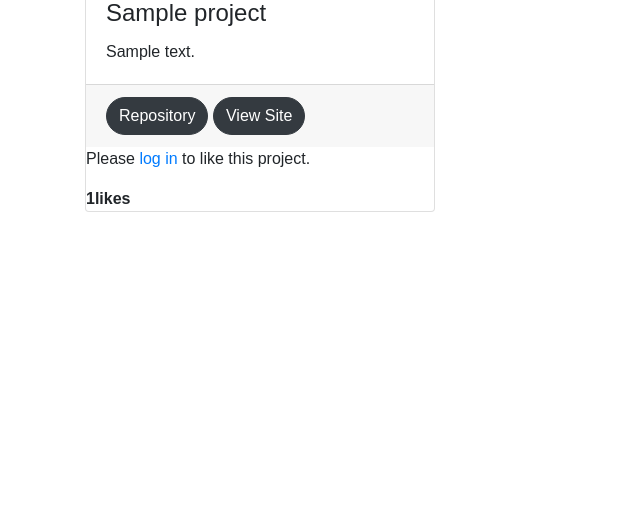
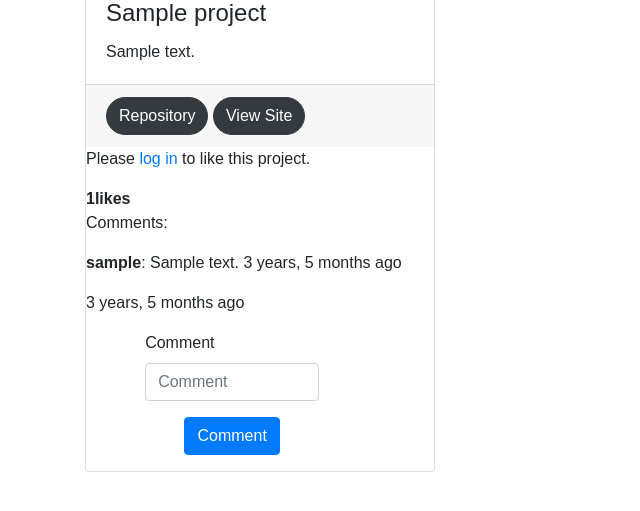
Before and after one commit to ezekielkibiego/project_viewer, a Django app: page / in a window 1280 px wide. Shown: the part 224-735 px from the top of the page, without its empty margins (0-640 px from the left). Run offline with Django 4.2, Linux system fonts and the light colour scheme; tables that the repository leaves empty hold one stand-in row (values such as "Sample post"); some libraries are stand-ins or nearby versions; some web fonts are replaced.

Commit message:
add comment feature

```diff
--- a/app/forms.py
+++ b/app/forms.py
@@ -13,3 +13,8 @@ class UpdateProfileForm(forms.ModelForm):
     class Meta:
         model = Profile
         fields = ('bio', 'profile_photo','contact')
+
+class CommentForm(forms.ModelForm):
+    class Meta:
+        model = Comment
+        fields = ['comment']
--- a/app/models.py
+++ b/app/models.py
@@ -3,6 +3,7 @@ from django.contrib.auth.models import User
 from cloudinary.models import CloudinaryField
 from django.dispatch import receiver
 from django.db.models.signals import post_save
+from datetime import datetime
 
 
 # Create your models here.
@@ -34,6 +35,7 @@ class Project(models.Model):
     repo_url = models.URLField(null=True)
     live_link = models.URLField(null=True)
     likes = models.ManyToManyField(User, related_name='likes')
+    posted_at = models.DateTimeField(auto_now_add=True,null=True)
 
     def __str__(self):
         return f'{self.user.username} '
@@ -48,9 +50,20 @@ LIKE_CHOICES={
 }
 
 class Like(models.Model):
-    project = models.ForeignKey(Project, on_delete=models.CASCADE,  related_name='project')
+    project = models.ForeignKey(Project, on_delete=models.CASCADE,  related_name='project',null=True)
     user = models.ForeignKey(User, on_delete=models.CASCADE,null=True)
     value = models.CharField(choices=LIKE_CHOICES,default='like',max_length=10)
 
     def _str_(self):
         return self.value
+
+class Comment(models.Model):
+    user = models.ForeignKey(User, on_delete=models.CASCADE, related_name='comments',null=True)
+    project = models.ForeignKey(Project, on_delete=models.CASCADE,  related_name='comments', null=True)
+    comment = models.CharField(max_length=500,null=True)
+    posted_at = models.DateTimeField(auto_now_add=True,null=True)
+
+
+    @classmethod
+    def display_comment(cls,project_id):
+        comments = cls.objects.filter(project_id, project_id)
--- a/app/templates/index.html
+++ b/app/templates/index.html
@@ -1,5 +1,5 @@
 {% extends "base.html" %}
-
+{% load bootstrap4 %}
 {% block content %}
 <div class="container">
 
@@ -41,7 +41,27 @@
         <p>Please <a href="{% url 'login' %}">log in</a> to like this project.</p>
         {% endif %}
         <strong style=" margin-right: 60%;">{{proj.likes.all.count}}likes</strong>
+
+        <div>
+          <p>Comments:</p>
+          {% for comment in comments %}
+          <p> <span><strong>{{comment.user}}</strong></span>: {{comment.comment}} {{comment.posted_at|timesince}} ago</p>
+          {% endfor %}
+
+          <p>{{proj.posted_at|timesince}} ago</p>
+            <form action="{% url 'comments' project_id=proj.id %}" class="comment-form com" method="post"
+                enctype="multipart/form-data" style="width: 50%; margin-left: 17%;">
+                {% csrf_token%}
+                {% bootstrap_form form %}
+                <div class="form-group text-center">
+                    <input type="submit" class="btn btn-primary login-btn" value="Comment">
+                </div>
+                <input type="hidden" name="next" value="{{next}}">
+            </form>
+        </div>
         {% endfor %}
+
+
 
       </div>
 
--- a/app/urls.py
+++ b/app/urls.py
@@ -8,5 +8,6 @@ urlpatterns = [
     path('profile/', views.profile, name='profile'),
     path('accounts/profile/', views.index,name='index'),
     path('update_profile/<int:id>',views.update_profile, name='update_profile'),
+    path('comments/<project_id>', views.comments,name='comments'),
 
 ]
--- a/app/views.py
+++ b/app/views.py
@@ -10,8 +10,18 @@ from django.views.generic import DetailView
 # To retrieve Company details
 def index(request):
     projects = Project.objects.all().order_by('-id')
+    comments = Comment.objects.all().order_by('-id')
+    if request.method == 'POST':
+        form = CommentForm(request.POST, request.FILES)
+        if form.is_valid():
+            comment = form.save(commit=False)
+            comment.user = request.user
+            comment.save()
+            return redirect('index')
 
-    return render(request, "index.html", {"projects": projects})
+    else:
+        form = CommentForm()
+    return render(request, "index.html", {"projects": projects, 'form':form, "comments":comments})
 
 def like(request,project_id):
     project = get_object_or_404(Project, id=project_id)
@@ -47,3 +57,18 @@ def update_profile(request,id):
                 return redirect('profile')
 
     return render(request, 'update_profile.html', {"form":form})
+
+@login_required(login_url='/accounts/login/')
+
+@login_required
+def comments(request,project_id):
+  form = CommentForm()
+  project = Project.objects.filter(id = project_id).first()
+  if request.method == 'POST':
+    form = CommentForm(request.POST)
+    if form.is_valid():
+      comment = form.save(commit = False)
+      comment.user = request.user
+      comment.project = project
+      comment.save()
+    return redirect('index')
```
Also changed, not shown: app/migrations/0001_initial.py, app/migrations/0002_alter_like_value.py, app/migrations/0002_project.py (deleted), app/migrations/0003_alter_comment_comment_alter_comment_user_and_more.py (added), app/migrations/0003_project_likes.py (deleted), app/migrations/0004_alter_project_likes_like.py (deleted), app/migrations/0004_remove_comment_project_remove_comment_user.py (added), app/migrations/0005_comment_project_comment_user_alter_like_value.py (added), app/migrations/0006_alter_like_project_alter_like_value.py (added), app/migrations/0006_alter_project_image.py (deleted), app/migrations/0007_alter_like_project.py (deleted), app/migrations/0007_comment_posted_at_alter_like_value.py (added), app/migrations/0008_alter_comment_posted_at.py (added), app/migrations/0009_alter_comment_posted_at_alter_project_posted_at.py (added), 1 more files.
